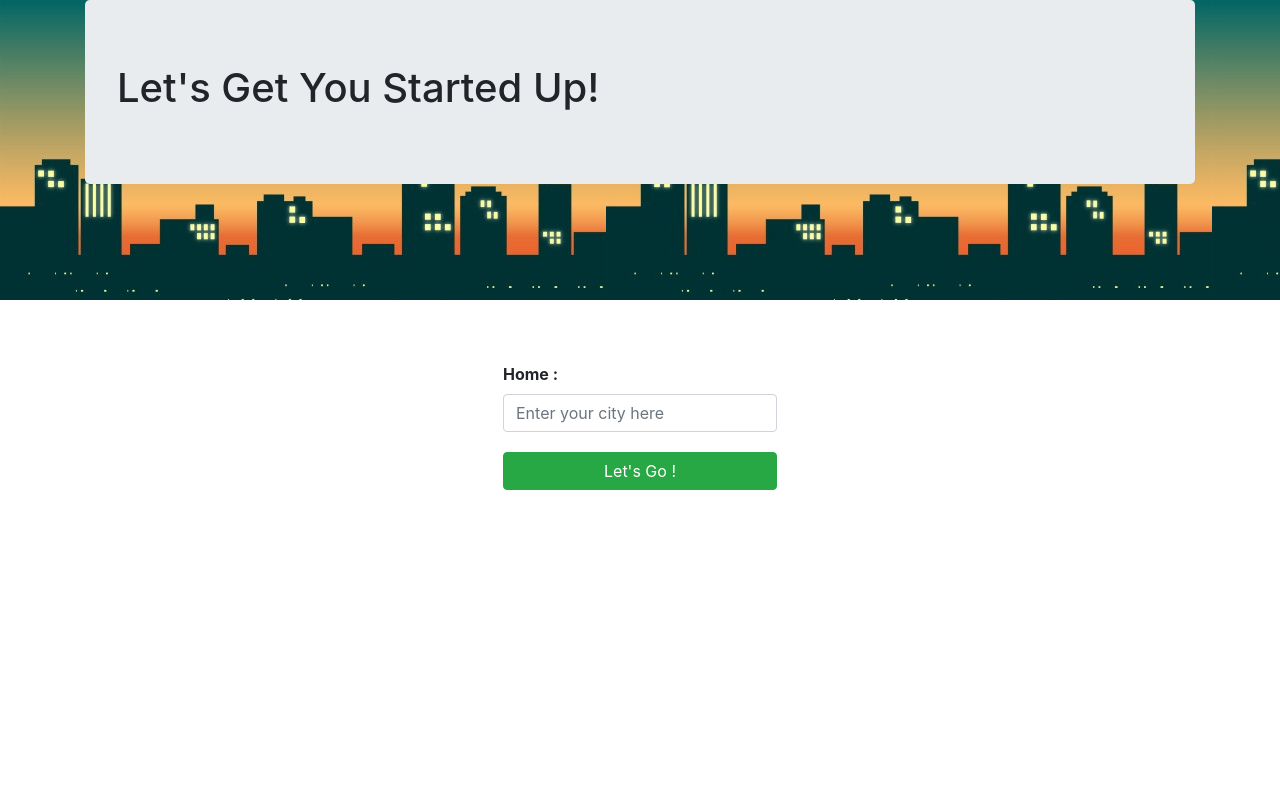
After one commit to 0snowden0/Codes, a Flask app: template headlines/templates/inputcity.html in a window 1280 px wide. The commit adds this page. Run offline with Flask 2, Linux system fonts and the light colour scheme; the template is opened without the code that fills it: most values are stand-ins (such as "Sample title", 1, 10 or a date in 2020); some libraries are stand-ins or nearby versions.

Commit message:
finally working a bit

```diff
--- a/headlines/headlines.py
+++ b/headlines/headlines.py
@@ -16,12 +16,14 @@ class User(db.Model):
 	user_id = db.Column(db.Integer, primary_key = True)
 	username = db.Column(db.String(64),unique = True)
 	password = db.Column(db.String(64))
+	first = db.Column(db.Integer)
+	city = db.Column(db.String())
 
 db.create_all()
 
 
-#FEEDS={'hindu':"https://www.thehindu.com/news/national/kerala/feeder/default.rss",
-#	 'timesofindia': "https://timesofindia.indiatimes.com/rssfeeds/878156304.cms"}
+FEEDS={'hindu':"https://www.thehindu.com/news/national/kerala/feeder/default.rss",
+	 'manorama' :"https://www.onmanorama.com/news/kerala.feeds.onmrss.xml"}
 
 @app.route('/',methods=['POST','GET'])
 def log():
@@ -32,16 +34,26 @@ def log():
 			if query.password == request.form['password']:
 				return redirect(url_for('user', name=request.form['username']))
 		elif request.form['type'] == 'signup' :
-			u = User(username= request.form['username'], password = request.form["password"])
+			u = User(username= request.form['username'], password = request.form["password"], first=0)
 			db.session.add(u)
 			db.session.commit()
 			return redirect(url_for('user', name=request.form['username']))
 	return render_template("login.html")
 
 
-@app.route('/user/<name>')
+@app.route('/user/<name>', methods=['POST', 'GET'])
 def user(name):
-	return "hey mam"
+	q = User.query.filter_by(username=name).first()
+	if q.first==0:
+	 	q.first=1
+	 	db.session.commit()
+	 	return render_template("inputcity.html", name= name)
+	elif request.method == 'POST':
+		q.city = request.form['city']
+		db.session.commit()
+		return render_template("temp.html" , name=name)
+
+
 
 #@app.route('/hindu')
 #def hind():
@@ -58,7 +70,5 @@ def user(name):
 #
 #def get_weather(query)
 
-
-
-if __name__=='__main__':
-	app.run(debug=True)
+if __name__ == '__main__' :
+	app.run()
--- /dev/null
+++ b/headlines/static/inputcitystyle.css
@@ -0,0 +1,18 @@
+.bg-1{
+	background-image : url(./city.jpg);
+	background-size : auto;
+	min-height: 300px;
+	}
+.bg-2{
+	background-color : #506767;
+	height : 300px;
+	color : white;
+	}
+.r {
+	margin-bottom : 20px;
+	color : white;
+	}
+
+.bu {
+ 	margin-top: 20px;
+ 	}
--- /dev/null
+++ b/headlines/static/loggeduserstyle.css
@@ -0,0 +1,5 @@
+.bg-user-dark{
+	background-color: black;
+	min-height : 300px;
+	}
+.bg-user-green{
--- /dev/null
+++ b/headlines/templates/inputcity.html
@@ -0,0 +1,38 @@
+<! DOCTYPE html>
+<html lang="en">
+<head>
+	<meta charset="utf-8">
+	<meta name="viewport" contents="width=device-width , initial-scale=1, shrink-to-fit=no">
+	<meta http-equiv="x-ua-compatible" content="ie=edge">
+	<title>Hello</title>
+	<link rel="stylesheet" href="https://maxcdn.bootstrapcdn.com/bootstrap/4.5.2/css/bootstrap.min.css">
+	<link rel="stylesheet" href="{{ url_for('static', filename='inputcitystyle.css') }}">
+<body>
+	<div class="container-fluid bg-1">
+		<div class="container">
+			<div class="jumbotron">
+				<h1>Let's Get You Started Up!</h1>
+			</div>
+		</div>
+	</div>
+	<div class="container-fluid bg2">
+	<div class="container">
+		<div class="row r justify-content-center">
+			<h3><b>hhuhhuhuhh</b></h3>
+		</div>
+		<div class="row justify-content-center">
+			<form method="POST" action="/user/{{name}}">
+				<div class="form-group">
+					<label for="city"><b>Home :</b></label>
+					<input typr="text" class="form-control" name="city" placeholder="Enter your city here">
+					<button type="submit" class="btn btn-success btn-block bu" name="type" value="city">Let's Go !</button>
+				</div>
+			</form>
+		</div>
+	</div>
+	<script src="https://ajax.googleapis.com/ajax/libs/jquery/3.5.1/jquery.min.js"></script>
+	<script src="https://cdnjs.cloudflare.com/ajax/libs/popper.js/1.16.0/umd/popper.min.js"></script>
+	<script src="https://maxcdn.bootstrapcdn.com/bootstrap/4.5.2/js/bootstrap.min.js"></script>
+
+</body>
+</html>
--- a/headlines/templates/login.html
+++ b/headlines/templates/login.html
@@ -19,9 +19,9 @@
 				<div class="row align-items-center justify-content-center">
 				<form style="color:white" method="POST">
 				<div class="form-group">
-					<label for="name">Username</label>
+					<label for="name"><b>Username</b></label>
 					<input action= " {{ url_for('log') }}" type="text" class="form-control" placeholder="username" name="username">
-					<label for="name">Password</label>
+					<label for="name"><b>Password</b></label>
 					<input action= " {{ url_for('log') }}" type="password" class="form-control" placeholder="password" name="password">
 					<button type="submit" class="btn btn-success btn-block bu" name="type" value="login">Login !</button>
 					<button type="submit" class="btn btn-success btn-block bu" name="type" value="signup">Sign Up !</button>
```
Also changed, not shown: headlines/static/input_city.html (added, +37 -0 lines), headlines/templates/loggeduser.html (added, +17 -0 lines), headlines/templates/temp.html (added, +8 -0 lines), headlines/static/city.jpg (added).
